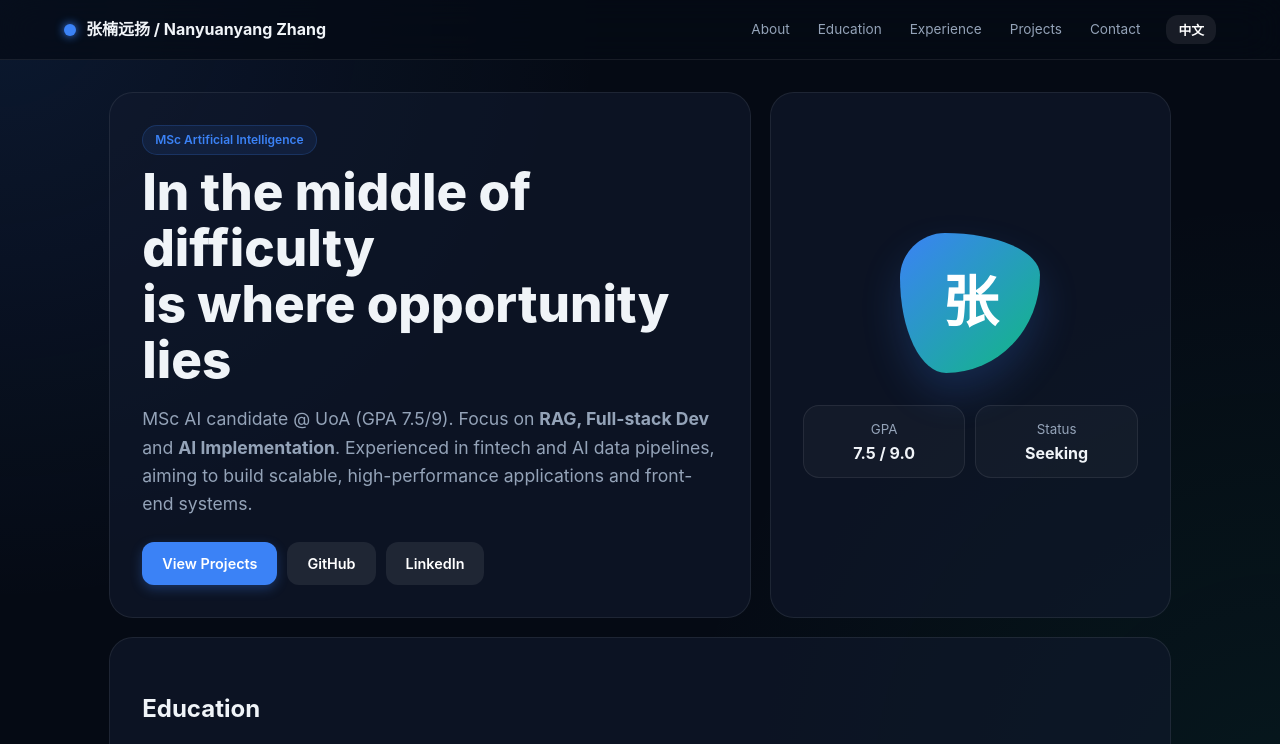
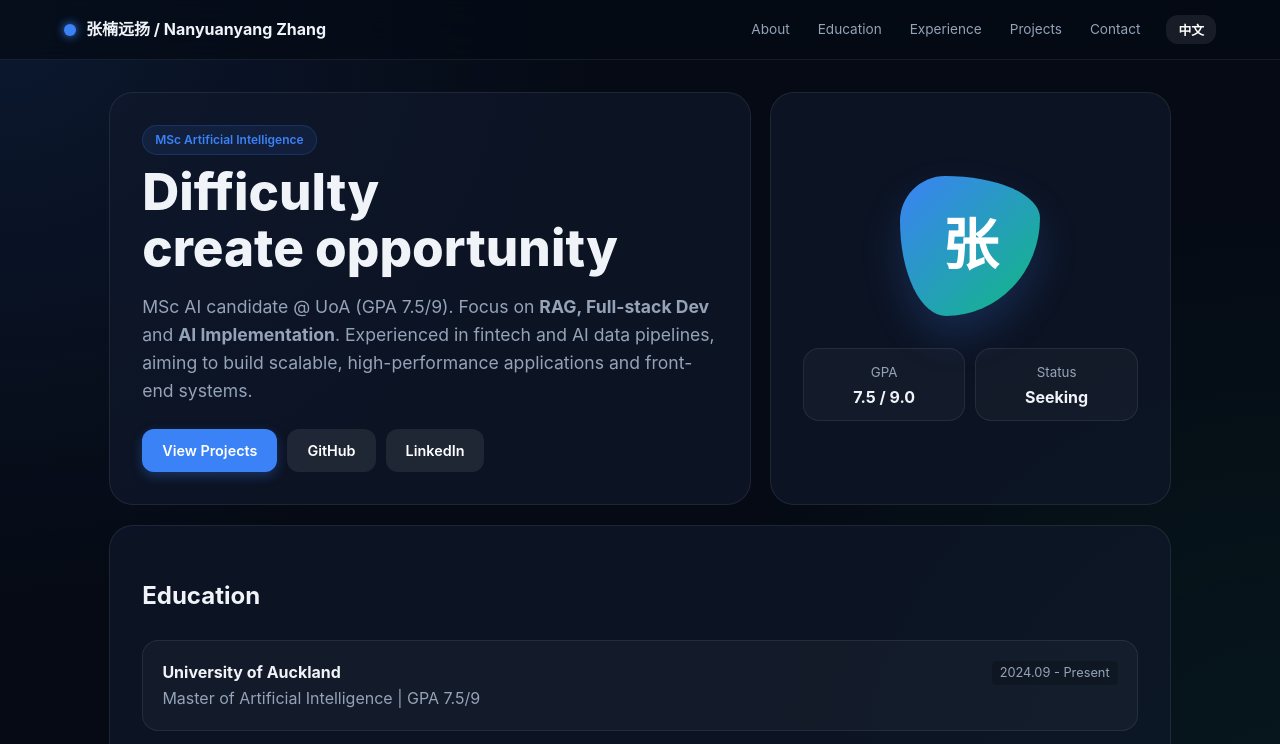
Before and after one commit to JamesYuanyang/znyy.github.io, a plain HTML site: page index.html in a window 1280 px wide. Both pictures are taken after a click on the button "English". Shown: the top 744 px of the page. Drawn offline with Linux system fonts and the light colour scheme.

Commit message:
Update index.html

```diff
--- a/index.html
+++ b/index.html
@@ -148,7 +148,7 @@
       <section class="card reveal active" id="about">
         <span class="badge">MSc Artificial Intelligence</span>
         <h1 class="zh-only">在困难的中心<br>同时也蕴藏着机会</h1>
-        <h1 class="en-only">In the middle of difficulty<br>is where opportunity lies</h1>
+        <h1 class="en-only">Difficulty<br>create opportunity</h1>
 
         <p class="text-dim zh-only" style="font-size: 1.1rem;">
           奥克兰大学在读硕士（GPA 7.5/9）。专注 <b>RAG 系统、全栈应用开发</b> 与 <b>AI 落地</b>。
```
